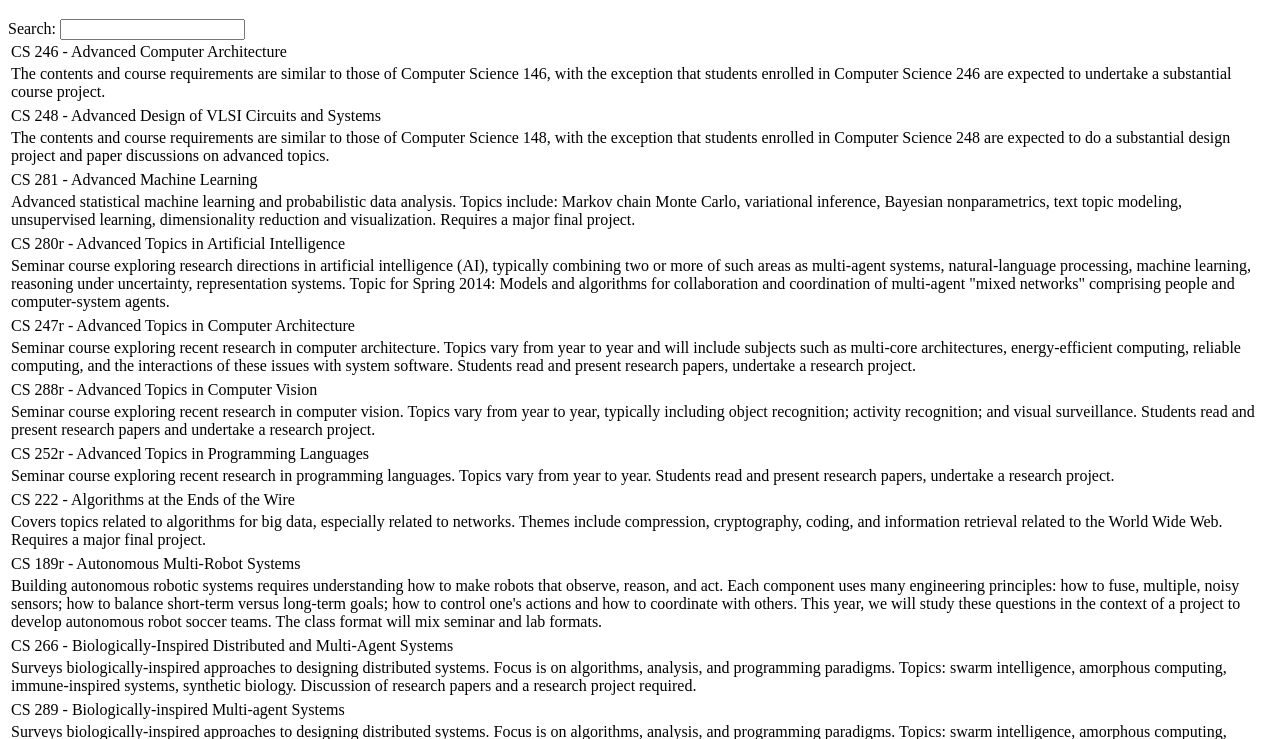
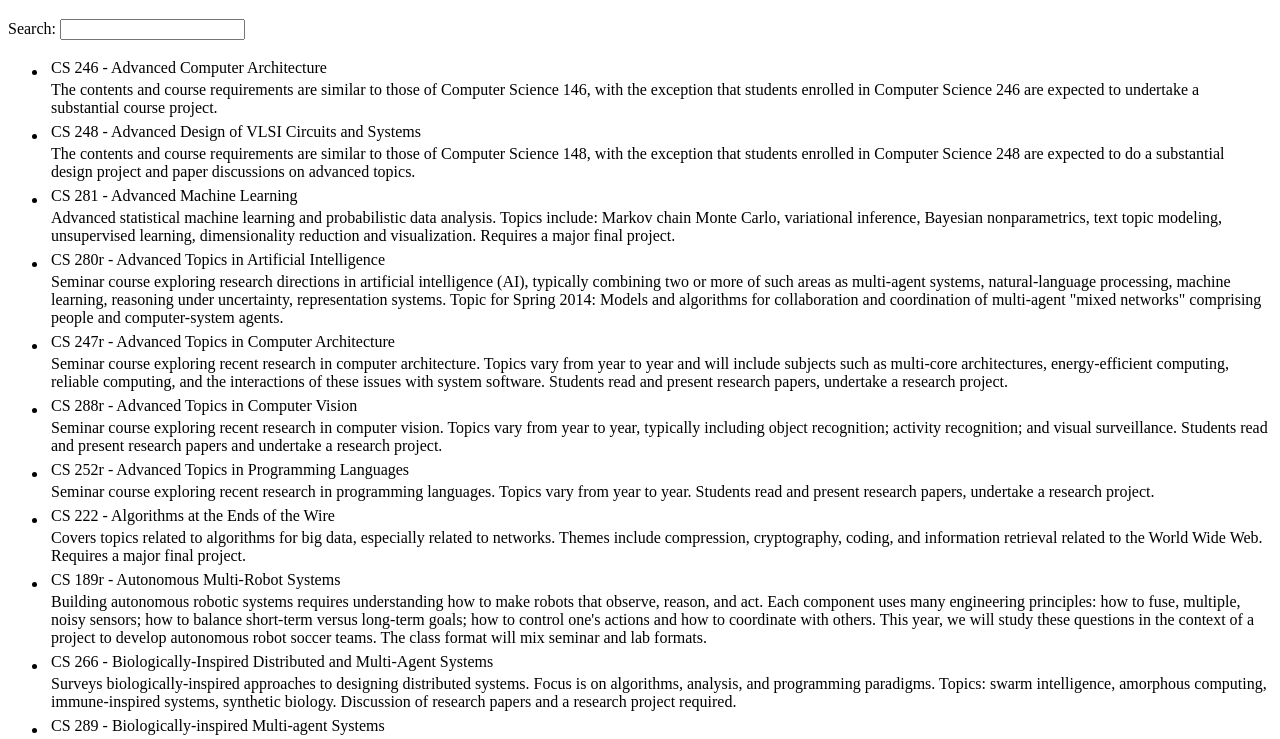
Before and after one commit to braungoodson/afep, a plain HTML site: page index.html in a window 1280 px wide. Shown: the part 61-800 px from the top of the page. Drawn offline with nearby package versions, Linux system fonts and the light colour scheme.

Commit message:
initial setup+

```diff
--- a/index.html
+++ b/index.html
@@ -5,7 +5,9 @@
       <h1>Courses - By Title</h1>
       Search: <input type="text" data-ng-model="search.title"/>
       <div data-ng-controller="afepController">
-          <table data-ng-repeat="c in courses | filter:search:strict | orderBy:'title'">
+        <ul>
+          <li data-ng-repeat="c in courses | filter:search:strict | orderBy:'title'">
+            <table>
               <tr>
                 <td>{{c.name}} - {{c.title}}</td>
               </tr>
@@ -13,17 +15,27 @@
                 <td>{{c.description}}</td>
               </tr>
             </table>
+          </li>
+        </ul>
       </div>
     </div>
     <script src="https://ajax.googleapis.com/ajax/libs/angularjs/1.2.14/angular.min.js"></script>
     <script>
+      var afep = angular.module('afep',[]);
+      function Term (tid,t) {
+        this.tid = tid;
+        this.term = t;
+      }
       function Course (cid,c) {
         this.cid = cid;
         this.title = c.course_title;
         this.description = c.course_desc;
         this.name = c.course_name;
+        this.terms = [];
+        for (t in c.terms) {
+          this.terms.push(new Term(t,c.terms[t]));
         }
-        var afep = angular.module('afep',[]);
+      }
     </script>
     <script src="./courses.js"></script>
     <script>
```
Lines whose indentation alone changed are shown as unchanged.
